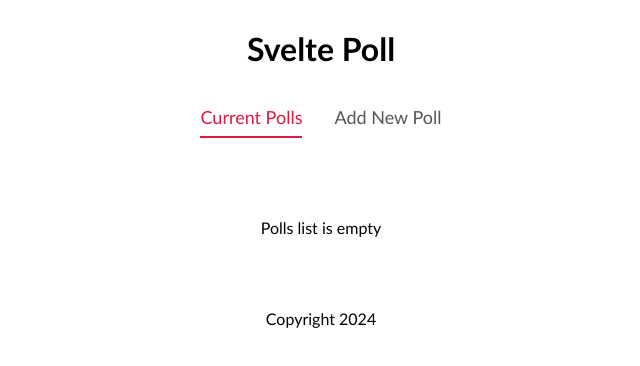
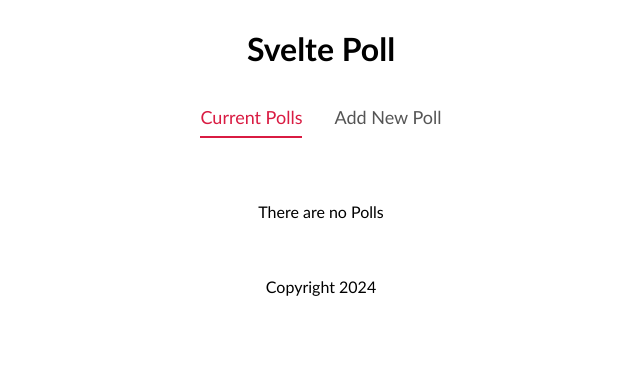
Before and after one commit to gtstarnes/SveltePoll, a SvelteKit app: page / in a window 1280 px wide. Both pictures are taken after a click on the button "Current Polls". Shown: the top 366 px of the page, without its empty margins (319-959 px from the left). Built offline with nearby package versions, Linux system fonts and the light colour scheme.

Commit message:
created poll list with conditional rendering and animations

```diff
--- a/src/Components/polls/pollsList.svelte
+++ b/src/Components/polls/pollsList.svelte
@@ -8,7 +8,7 @@
 
 <div class="pollList">
     {#if $PollStore.length === 0}
-        <p>Polls list is empty</p>
+        <div>There are no Polls</div>
     {:else}
         {#each $PollStore as poll (poll.id)}
             <div in:fade out:scale animate:flip={{duration: 500}}>
```
